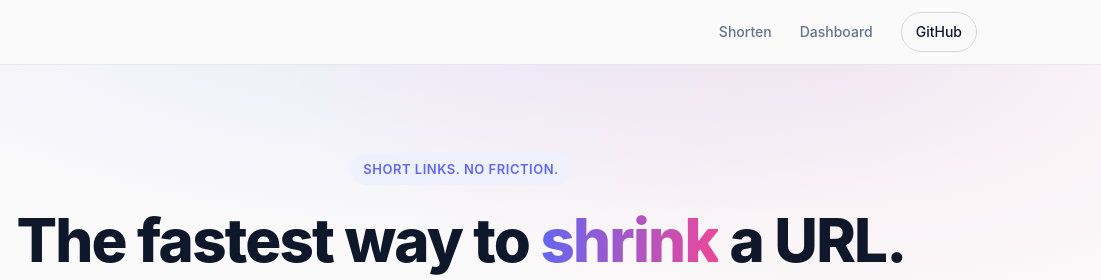
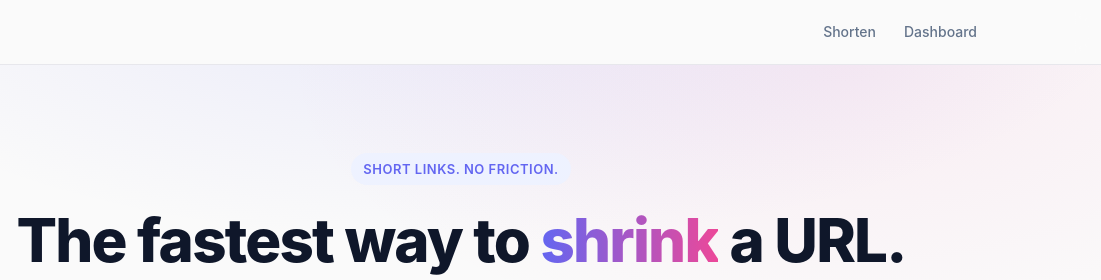
Before and after one commit to preethkp-debug/url-shortner, a website: page public/index.html in a window 1280 px wide. Shown: the top 280 px of the page, 179-1280 px from the left. Drawn offline with Linux system fonts and the light colour scheme; no server answers.

Commit message:
Remove GitHub link from navigation
Removed GitHub link from the navigation menu.

```diff
--- a/public/index.html
+++ b/public/index.html
@@ -18,7 +18,6 @@
         <nav class="nav-links">
           <a href="#shorten">Shorten</a>
           <a href="#dashboard">Dashboard</a>
-          <a href="https://github.com" target="_blank" rel="noopener" class="ghost">GitHub</a>
         </nav>
       </div>
     </header>
```
